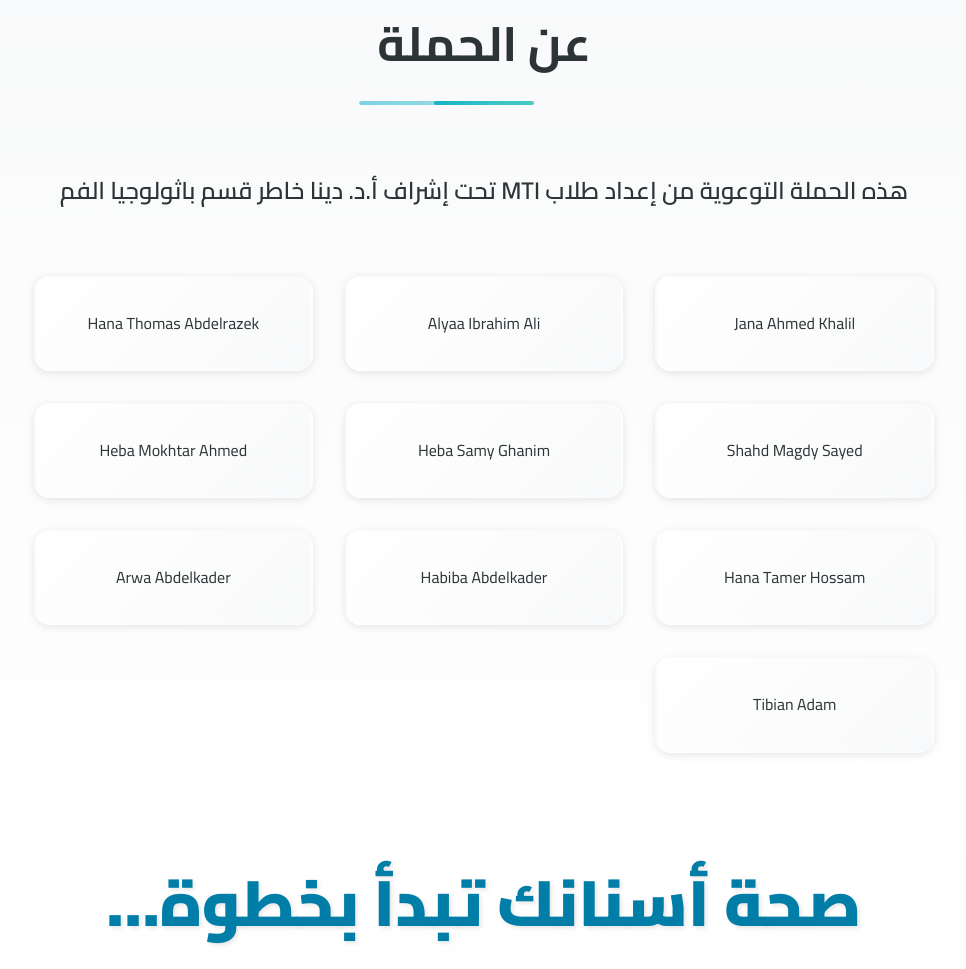
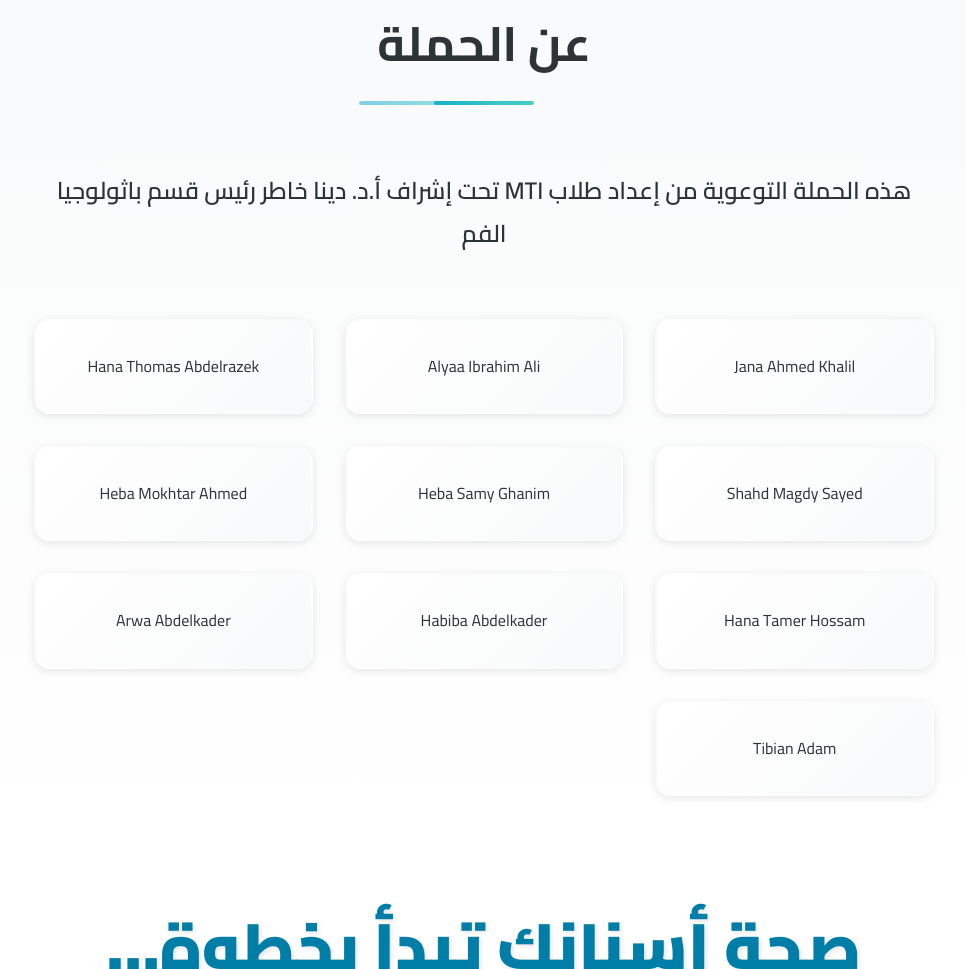
Before and after one commit to hadeer-elnaghy/dental-pain-pathways, a plain HTML site: page index.html in a window 1280 px wide. Shown: the part 893-1862 px from the top of the page, without its empty margins (156-1122 px from the left). Drawn offline with Linux system fonts and the light colour scheme.

Commit message:
first commit

```diff
--- a/index.html
+++ b/index.html
@@ -43,7 +43,7 @@
             <div class="about-content">
                 <div class="about-text">
                     <p class="lead-text">
-                        هذه الحملة التوعوية من إعداد طلاب MTI تحت إشراف أ.د. دينا خاطر قسم باثولوجيا الفم
+                        هذه الحملة التوعوية من إعداد طلاب MTI تحت إشراف أ.د. دينا خاطر رئيس قسم باثولوجيا الفم
                     </p>
                     <div class="team-grid">
                         <div class="team-member">Jana Ahmed Khalil</div>
```
